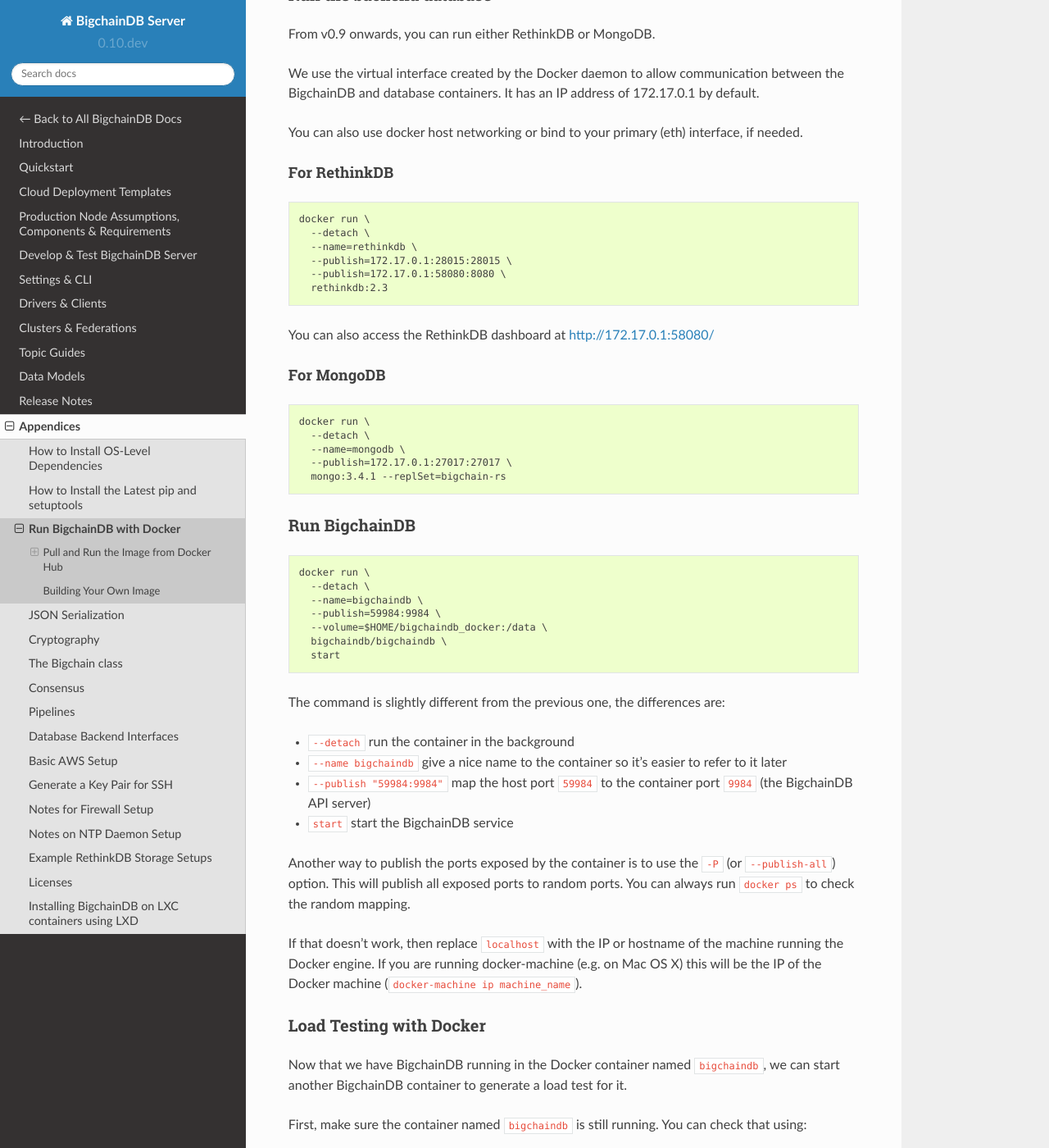
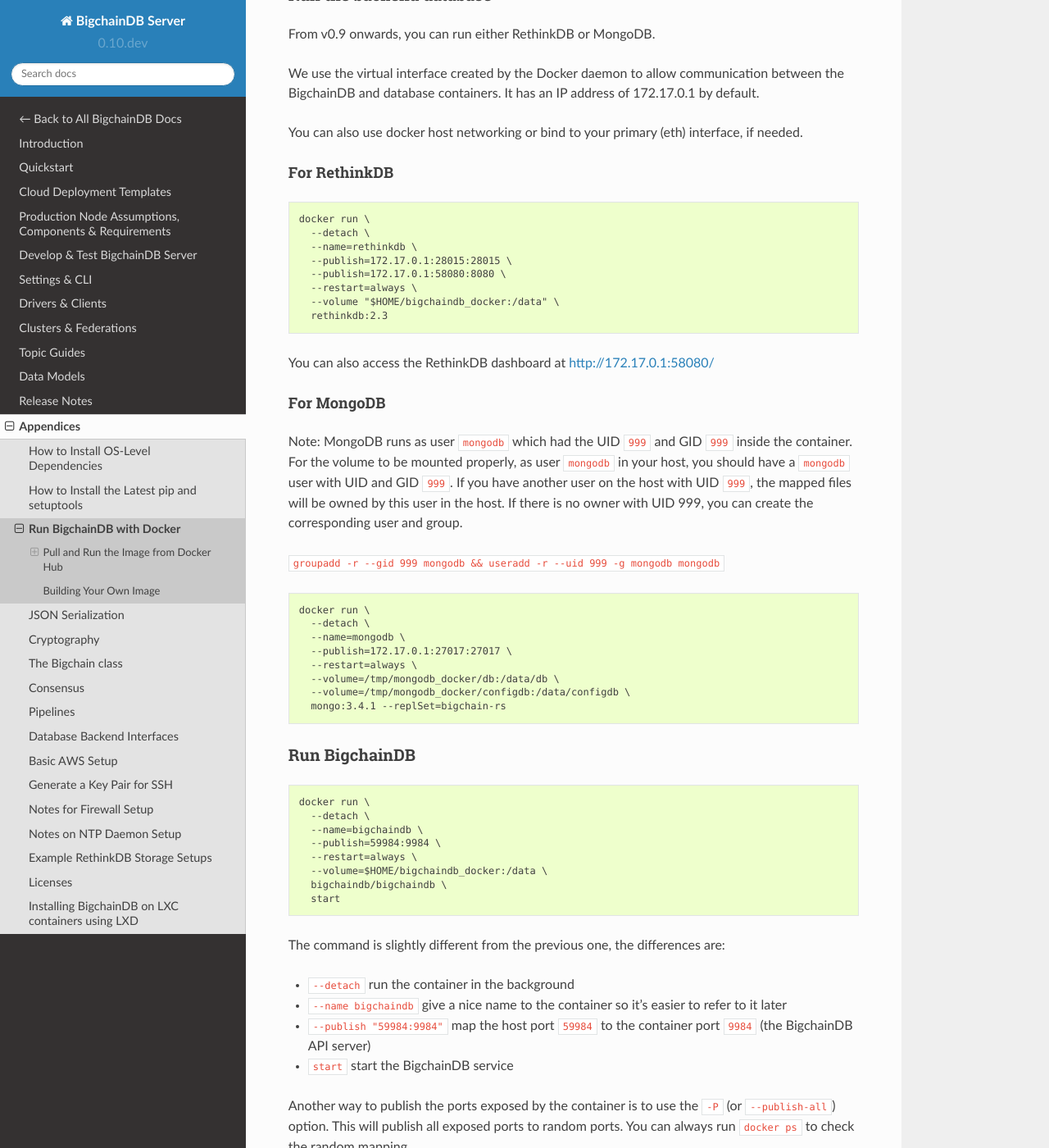
Before and after one commit to bigchaindb/bigchaindb, a Sphinx documentation site: the page built from docs/server/source/appendices/run-with-docker.md, in a window 1280 px wide and 1400 px high, scrolled down 1412 px. Shown: the whole window at 82% size. Built offline with Sphinx 7.4.7 and the Read the Docs theme 2.0.0, drawn with Linux system fonts in a browser that asks for light colours; pages that are not in the unit, such as notebooks, are missing from menus.

Commit message:
Enhancements to run with docker locally

````diff
--- a/docs/server/source/appendices/run-with-docker.md
+++ b/docs/server/source/appendices/run-with-docker.md
@@ -75,6 +75,8 @@
   --name=rethinkdb \
   --publish=172.17.0.1:28015:28015 \
   --publish=172.17.0.1:58080:8080 \
+  --restart=always \
+  --volume "$HOME/bigchaindb_docker:/data" \
   rethinkdb:2.3
 ```
 
@@ -85,11 +87,25 @@
 
 #### For MongoDB
 
+Note: MongoDB runs as user `mongodb` which had the UID `999` and GID `999`
+inside the container. For the volume to be mounted properly, as user `mongodb`
+in your host, you should have a `mongodb` user with UID and GID `999`.
+If you have another user on the host with UID `999`, the mapped files will
+be owned by this user in the host.
+If there is no owner with UID 999, you can create the corresponding user and
+group.
+
+`groupadd -r --gid 999 mongodb && useradd -r --uid 999 -g mongodb mongodb`
+
+
 ```text
 docker run \
   --detach \
   --name=mongodb \
   --publish=172.17.0.1:27017:27017 \
+  --restart=always \
+  --volume=/tmp/mongodb_docker/db:/data/db \
+  --volume=/tmp/mongodb_docker/configdb:/data/configdb \
   mongo:3.4.1 --replSet=bigchain-rs
 ```
 
@@ -100,6 +116,7 @@
   --detach \
   --name=bigchaindb \
   --publish=59984:9984 \
+  --restart=always \
   --volume=$HOME/bigchaindb_docker:/data \
   bigchaindb/bigchaindb \
   start
````
